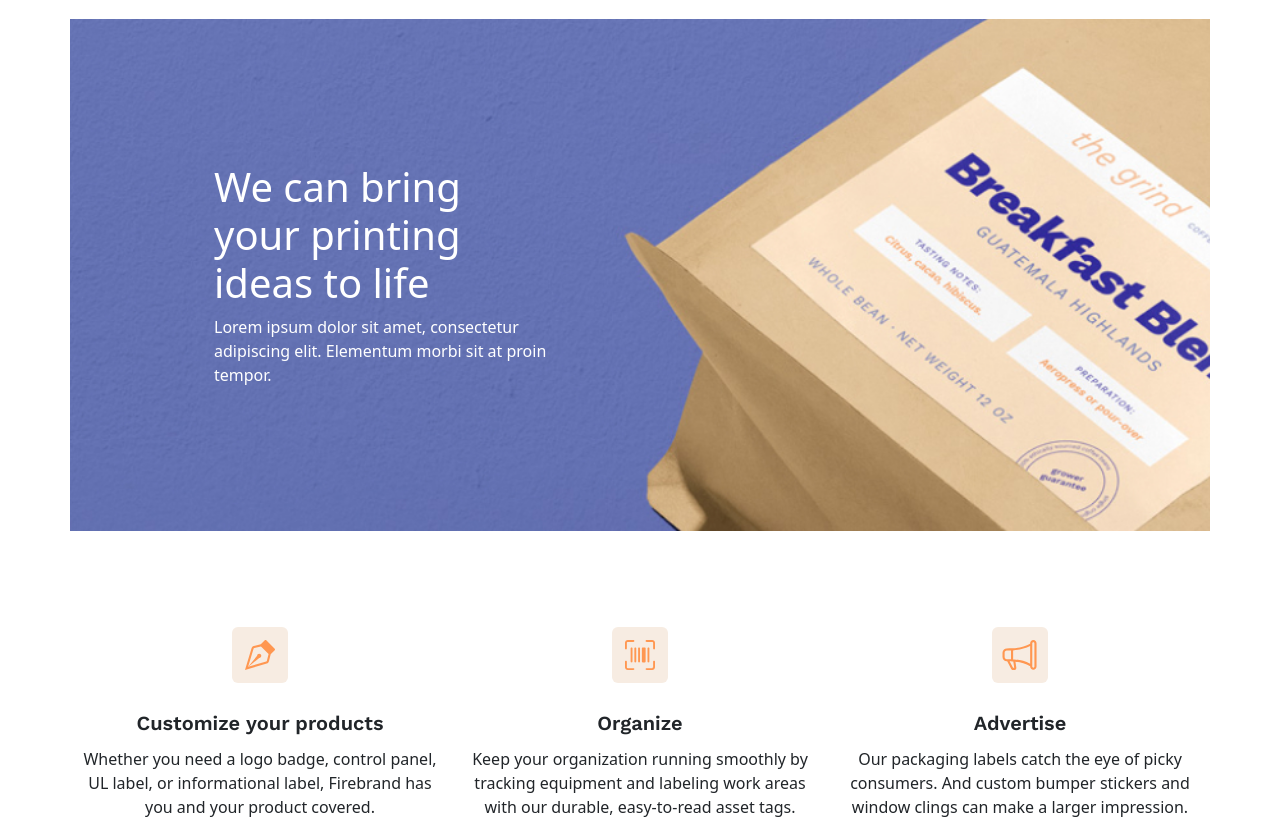
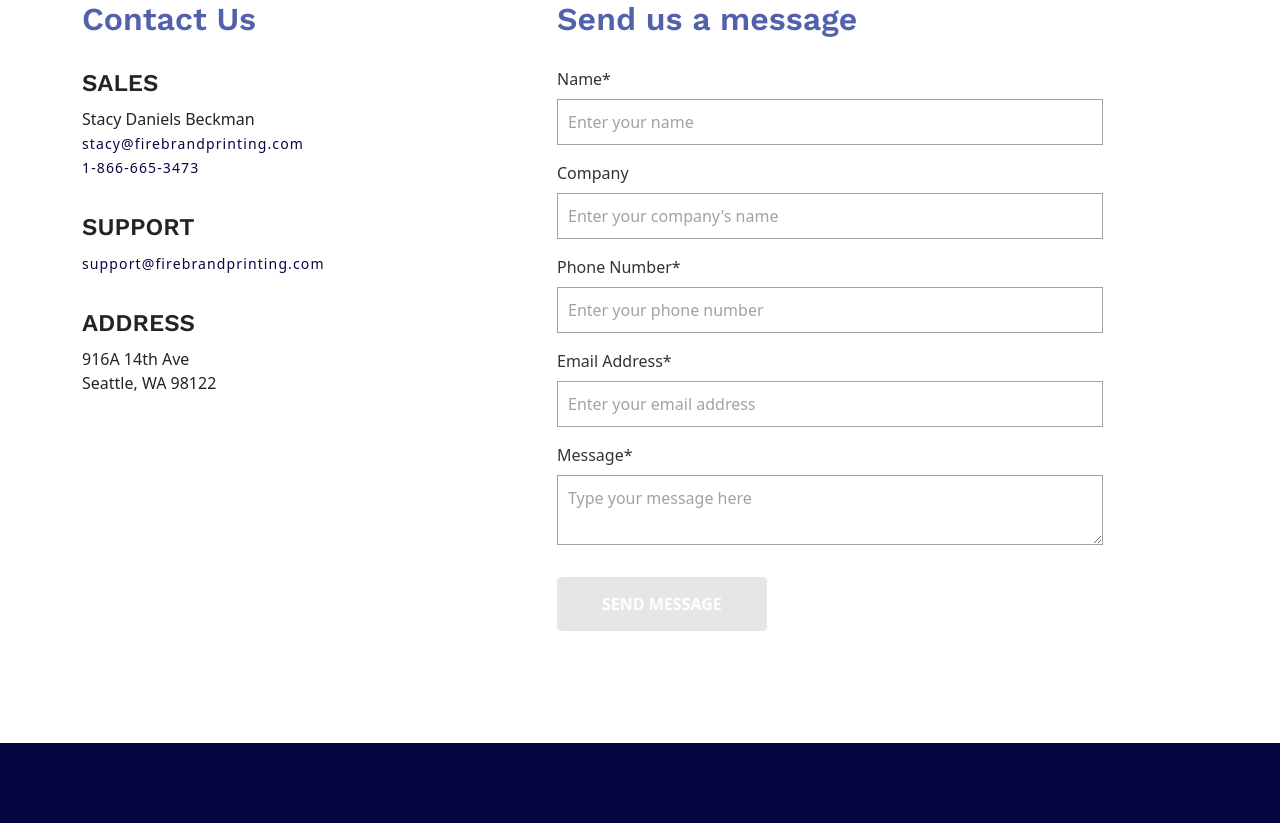
Before and after one commit to jonathansantini/firebrand-printing, a website: page site/contact.html in a window 1280 px wide. Shown: the part 222-1045 px from the top of the page. Drawn offline with Linux system fonts and the light colour scheme; files whose address does not match are found by name.

Commit message:
FEATURE: Updates to contact and homepage styling and templates.

```diff
--- a/site/about.html
+++ b/site/contact.html
@@ -8,7 +8,7 @@
         <meta http-equiv="X-UA-Compatible" content="ie=edge" />
         <link rel="stylesheet" href="./css/style.css" />
         <link rel="icon" href="./img/icon.png" />
-        <title>About</title>
+        <title>Contact</title>
     </head>
 
     <body>
@@ -70,75 +70,75 @@
             </nav>
         </header>
         <main class="site-main">
-            <section class="container my-6 py-6">
-                <div class="row p-6" style="background: url('/img/about-hero.jpg') no-repeat; background-size: cover; background-position: center;">
-                    <div class="col-sm-12 col-lg-5 text-light p-6 m-6">
-                         <h1>We can bring your printing ideas to life</h1>
+            <section class="container py-5 my-6">
+                <div class="row">
+                    <div class="col-sm-12 col-lg-5">
+                         <h1 class="display-2 text-purple">Contact Us</h1>
 
-                        <div>Lorem ipsum dolor sit amet, consectetur adipiscing elit. Elementum morbi
-                            sit at proin tempor.</div>
+                         <h2 class="display-3 mt-5 text-uppercase">Sales</h2>
+
+                        <ul class="list-unstyled">
+                            <li>Stacy Daniels Beckman</li>
+                            <li><a class="fw-normal text-lowercase" href="mailto:stacy@firebrandprinting.com">stacy@firebrandprinting.com</a>
+                            </li>
+                            <li><a class="fw-normal text-lowercase" href="tel:1-866-665-3473">1-866-665-3473</a>
+                            </li>
+                        </ul>
+                         <h2 class="display-3 mt-5 text-uppercase">Support</h2>
+
+                        <ul class="list-unstyled">
+                            <li><a class="fw-normal text-lowercase" href="mailto:support@firebrandprinting.com">support@firebrandprinting.com</a>
+                            </li>
+                        </ul>
+                         <h2 class="display-3 mt-5 text-uppercase">Address</h2>
+
+                        <ul class="list-unstyled">
+                            <li>916A 14th Ave
+                                <br>Seattle, WA 98122</li>
+                        </ul>
+                    </div>
+                    <div class="col-sm-12 col-lg-6">
+                         <h2 class="display-2 text-purple">Send us a message</h2>
+
+                        <form action="" class="my-5">
+                            <div class="row">
+                                <div class="col">
+                                    <label for="name" class="form-label">Name*</label>
+                                    <input type="text" class="form-control" id="name" placeholder="Enter your name">
                                 </div>
                             </div>
-                <div class="row mt-6 pt-6 text-center">
+                            <div class="row mt-3">
                                 <div class="col">
-                        <div class="bg-light-orange p-2 mb-4 rounded-2 d-inline-block">
-                            <img class="img-fluid" src="/icons/icon-pen.svg" alt="Pen nib">
-                        </div>
-                         <h2 class="display-4">Customize your products</h2>
-
-                        <div>Whether you need a logo badge, control panel, UL label, or informational
-                            label, Firebrand has you and your product covered.</div>
-                    </div>
-                    <div class="col">
-                        <div class="bg-light-orange p-2 mb-4 rounded-2 d-inline-block">
-                            <img class="img-fluid" src="/icons/icon-barcode.svg" alt="Pen nib">
-                        </div>
-                         <h2 class="display-4">Organize</h2>
-
-                        <div>Keep your organization running smoothly by tracking equipment and labeling
-                            work areas with our durable, easy-to-read asset tags.</div>
-                    </div>
-                    <div class="col">
-                        <div class="bg-light-orange p-2 mb-4 rounded-2 d-inline-block">
-                            <img class="img-fluid" src="/icons/icon-microphone.svg" alt="Pen nib">
-                        </div>
-                         <h2 class="display-4">Advertise</h2>
-
-                        <div>Our packaging labels catch the eye of picky consumers. And custom bumper
-                            stickers and window clings can make a larger impression.</div>
+                                    <label for="company" class="form-label">Company</label>
+                                    <input type="text" class="form-control" id="company" placeholder="Enter your company's name">
                                 </div>
                             </div>
-            </section>
-            <section class="container-fluid bg-light-purple">
-                <div class="container py-6 my-6">
-                    <div class="row py-6 g-6">
+                            <div class="row mt-3">
                                 <div class="col">
-                            <img class="img-fluid" src="/img/placeholder.png" alt="Placeholder">
-                        </div>
-                        <div class="col d-flex flex-column justify-content-center">
-                            <p>Our mission is twofold: to meet our customers’ needs, and delight them
-                                with our attention to customer service; and to run our business with honesty
-                                and integrity. We believe that by treating our customers with respect and
-                                honesty, we build the kind of relationship that leads to mutual success.</p>
-                            <p>We understand the importance of your labeling: it’s the first thing consumers
-                                see when deciding which product to purchase; it’s the label that warns
-                                a user of a potential hazard when using your product; it’s the control
-                                panel that a user touches a thousand times a day. We take pride in understanding
-                                how our customers use our product and work hard to make your first impression
-                                your best.</p>
+                                    <label for="phone" class="form-label">Phone Number*</label>
+                                    <input type="text" class="form-control" id="phone"
+                                    placeholder="Enter your phone number">
                                 </div>
                             </div>
+                            <div class="row mt-3">
+                                <div class="col">
+                                    <label for="email" class="form-label">Email Address*</label>
+                                    <input type="email" class="form-control" id="email"
+                                    placeholder="Enter your email address">
                                 </div>
-            </section>
-            <section class="container py-6 my-6">
-                <div class="row justify-content-center">
-                    <div class="col-8 p-5 text-center bg-light-orange">
-                         <h3 class="mb-4 text-secondary">Not sure where to start?<br>Good news: we’re only a call away!</h3>
- <a class="link-dark-blue" href="/">
-        Contact Our Sales Team
-        <img src="/icons/icon-arrow.svg" alt="link">
-      </a>
-
+                            </div>
+                            <div class="row mt-3">
+                                <div class="col">
+                                    <label for="message" class="form-label">Message*</label>
+                                    <textarea class="form-control" id="message" placeholder="Type your message here"></textarea>
+                                </div>
+                            </div>
+                            <div class="row mt-5">
+                                <div class="col">
+                                    <input class="btn btn-disabled" type="submit" value="Send Message" disabled>
+                                </div>
+                            </div>
+                        </form>
                     </div>
                 </div>
             </section>
--- a/src/sass/fonts.scss
+++ b/src/sass/fonts.scss
@@ -1,9 +1,26 @@
 /* WorkSans */
+@font-face {
+  font-family: "WorkSans";
+  src:  url("../fonts/WorkSans-Regular.woff2") format("woff2"),
+  url("../fonts/WorkSans-Regular.woff") format("woff");
+  font-weight: 400;
+  font-style: normal;
+}
+
+@font-face {
+  font-family: "WorkSans";
+  src:  url("../fonts/WorkSans-Italic.woff2") format("woff2"),
+  url("../fonts/WorkSans-Italic.woff") format("woff");
+  font-weight: 400;
+  font-style: italic;
+}
+
 @font-face {
   font-family: "WorkSans";
   src:  url("../fonts/WorkSans-SemiBold.woff2") format("woff2"),
   url("../fonts/WorkSans-SemiBold.woff") format("woff");
   font-weight: 600;
+  font-style: normal;
 }
 
 /* IBMPlexSans */
--- a/src/sass/helpers.scss
+++ b/src/sass/helpers.scss
@@ -1,3 +1,13 @@
+/* Fonts */
+.font-sans-serif {
+  font-family: $font-family-sans-serif !important;
+}
+
+.font-heading {
+  font-family: $font-family-heading !important;
+}
+
+/* Line Height */
 .line-height-1 {
   line-height: 0.75rem !important;
 }
--- a/src/sass/variables.scss
+++ b/src/sass/variables.scss
@@ -89,6 +89,8 @@ $input-border-color: $color-base-gray;
 $input-focus-border-color: $color-dark-gray;
 $input-placeholder-color: $color-base-gray;
 $form-label-color: $color-dark-gray;
+$input-padding-x: 0.625rem;
+$input-padding-y: 0.625rem;
 
   // Navbar
 $navbar-dark-color: $color-dark;
```
Also changed, not shown: site/home.html (+4 -4 lines), site/index.html (+2 -0 lines), src/contact.html (added, +67 -0 lines), src/home.html (+3 -3 lines), src/index.html (+1 -0 lines), src/partials/banner-contact.html (+1 -1 lines), site/css/style.css, site/fonts/WorkSans-Italic.woff (added), site/fonts/WorkSans-Italic.woff2 (added), site/fonts/WorkSans-Regular.woff (added), site/fonts/WorkSans-Regular.woff2 (added), src/fonts/WorkSans-Italic.woff (added), src/fonts/WorkSans-Italic.woff2 (added), src/fonts/WorkSans-Regular.woff (added), 1 more files. Lines whose indentation alone changed are shown as unchanged.
